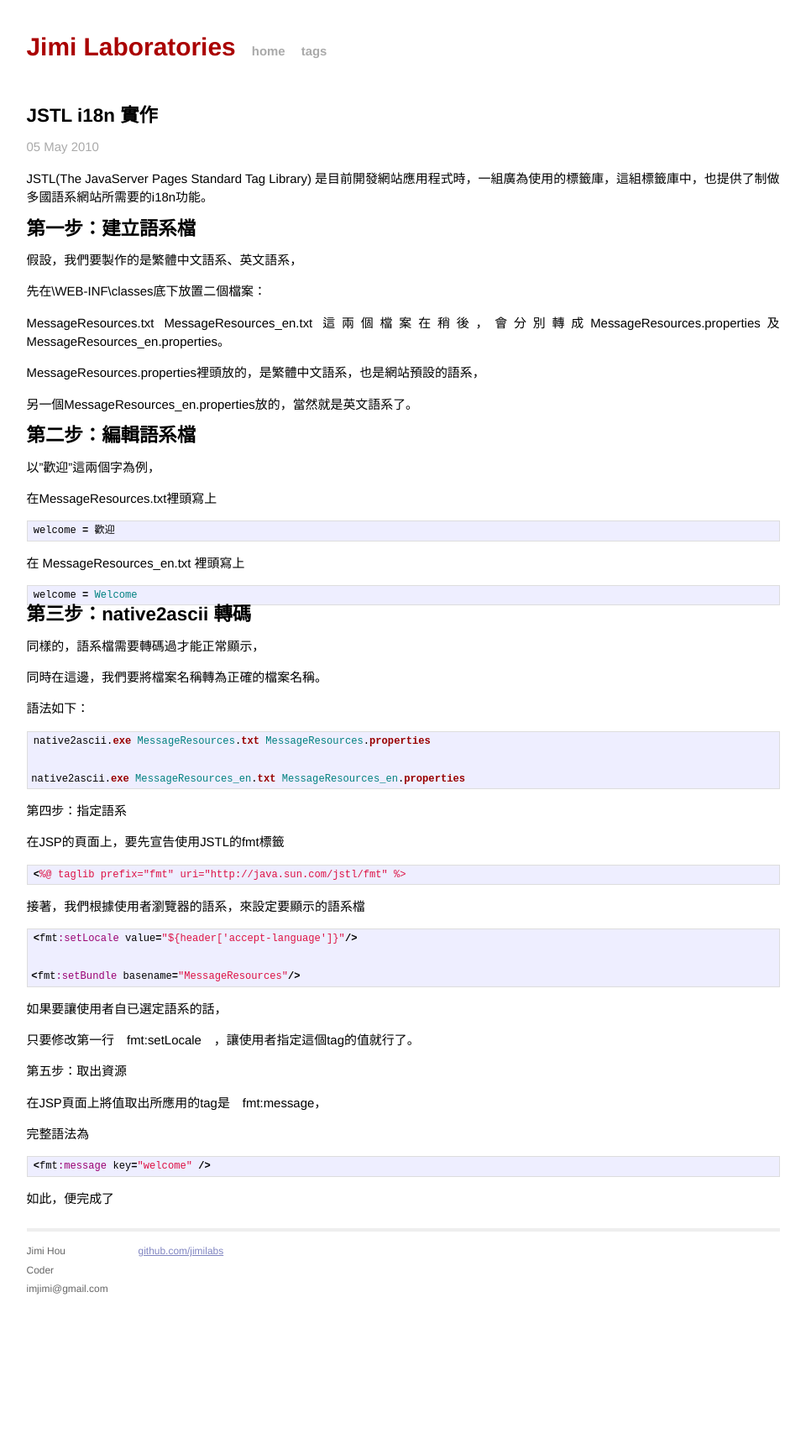
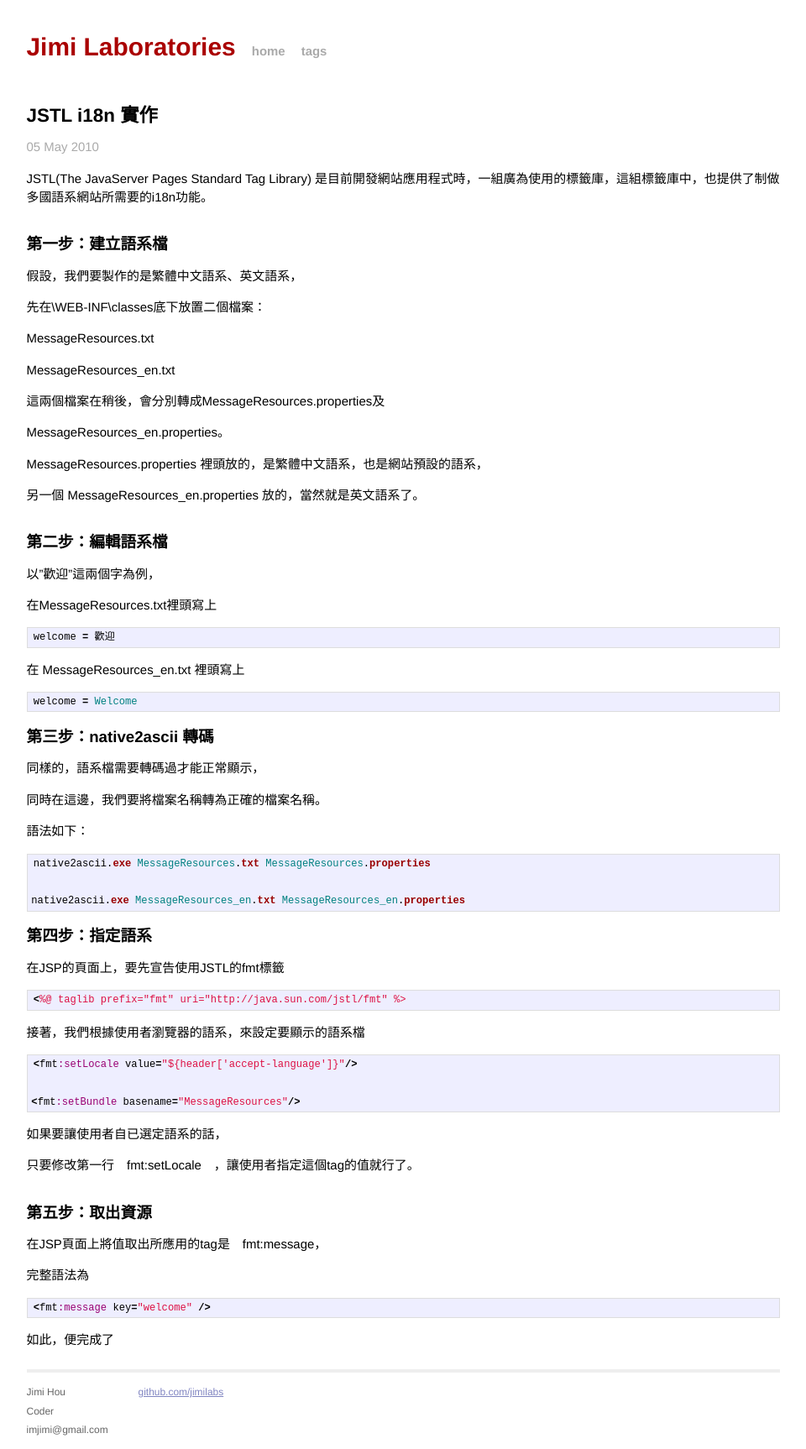
Before and after one commit to jimilabs/jimilabs.github.io, a Jekyll site: the page built from _posts/java/2010-05-05-jstl-i18n.md, in a window 1280 px wide. Shown: the whole page at 84% size, without its empty margins (160-1120 px from the left). Built offline with Jekyll 4.4.1, drawn with Linux system fonts in a browser that asks for light colours; Markdown is read by kramdown in place of the engine named in the settings; before the commit the page ends 1558 px from its top, so only the background shows below that.

```diff
--- a/_posts/java/2010-05-05-jstl-i18n.md
+++ b/_posts/java/2010-05-05-jstl-i18n.md
@@ -8,23 +8,27 @@ tags : [jstl,i18n]
 ---
 JSTL(The JavaServer Pages Standard Tag Library) 是目前開發網站應用程式時，一組廣為使用的標籤庫，這組標籤庫中，也提供了制做多國語系網站所需要的i18n功能。
 
-## 第一步：建立語系檔
+### 第一步：建立語系檔
 
 假設，我們要製作的是繁體中文語系、英文語系，
 
 先在\WEB-INF\classes底下放置二個檔案：
 
 MessageResources.txt
+
 MessageResources_en.txt
-這兩個檔案在稍後，會分別轉成MessageResources.properties及MessageResources_en.properties。
 
-MessageResources.properties裡頭放的，是繁體中文語系，也是網站預設的語系，
+這兩個檔案在稍後，會分別轉成MessageResources.properties及
 
-另一個MessageResources_en.properties放的，當然就是英文語系了。
+MessageResources_en.properties。
+
+MessageResources.properties 裡頭放的，是繁體中文語系，也是網站預設的語系，
+
+另一個 MessageResources_en.properties 放的，當然就是英文語系了。
 
 
 
-## 第二步：編輯語系檔
+### 第二步：編輯語系檔
 
 以"歡迎"這兩個字為例，
 
@@ -42,7 +46,7 @@ welcome = Welcome
 
 
 
-## 第三步：native2ascii 轉碼
+### 第三步：native2ascii 轉碼
 
 同樣的，語系檔需要轉碼過才能正常顯示，
 
@@ -51,19 +55,23 @@ welcome = Welcome
 語法如下：
 
 {% highlight ruby %}
+
 native2ascii.exe MessageResources.txt MessageResources.properties
 
 native2ascii.exe MessageResources_en.txt MessageResources_en.properties
+
 {% endhighlight %}
 
 
 
-第四步：指定語系
+### 第四步：指定語系
 
 在JSP的頁面上，要先宣告使用JSTL的fmt標籤
 
 {% highlight ruby %}
+
 <%@ taglib prefix="fmt" uri="http://java.sun.com/jstl/fmt" %>
+
 {% endhighlight %}
 
 
@@ -71,6 +79,7 @@ native2ascii.exe MessageResources_en.txt MessageResources_en.properties
 接著，我們根據使用者瀏覽器的語系，來設定要顯示的語系檔
 
 {% highlight ruby %}
+
 <fmt:setLocale value="${header['accept-language']}"/>
 
 <fmt:setBundle basename="MessageResources"/>
@@ -82,7 +91,7 @@ native2ascii.exe MessageResources_en.txt MessageResources_en.properties
 
 只要修改第一行　fmt:setLocale　，讓使用者指定這個tag的值就行了。
 
-第五步：取出資源
+### 第五步：取出資源
 
 在JSP頁面上將值取出所應用的tag是　fmt:message，
 
```
Also changed, not shown: _posts/java/2009-02-18-MySQL的Table命名使用小寫.md (+2 -2 lines), _posts/java/2010-06-01-exception-1.md (+3 -3 lines), _posts/java/2010-11-18-jmeter-introduction.md (added, +46 -0 lines), _posts/java/2010-11-21-dwr-introduction.md (added, +109 -0 lines), _posts/java/2010-11-21-jmeter-http-request.md (renamed from _posts/java/2010-11-21-JMeter_HTTP_REQUEST.md).
